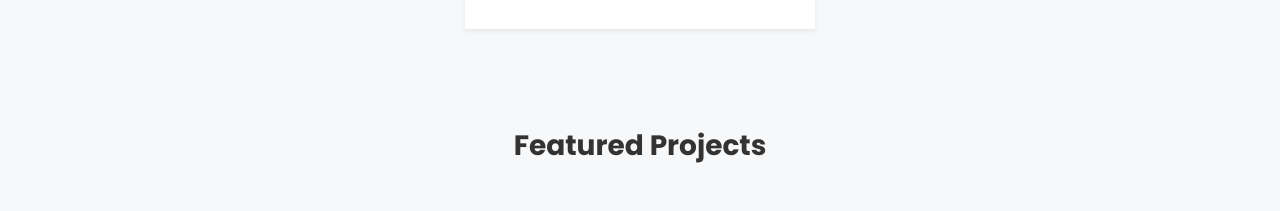
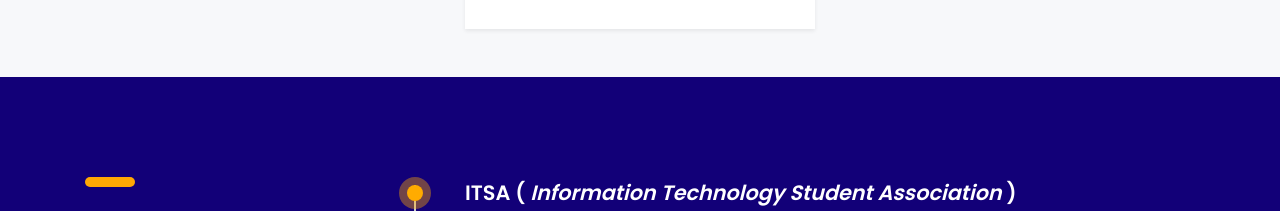
Before and after one commit to andrahafiz/andrahafiz.github.io, a plain HTML site: page index.html in a window 1280 px wide. Shown: the part 1162-1373 px from the top of the page. Drawn offline with nearby package versions, Linux system fonts and the light colour scheme; files whose address does not match are found by name.

Commit message:
Update index.html

```diff
--- a/index.html
+++ b/index.html
@@ -2,7 +2,7 @@
 <html lang="en">
 
 <head>
-	<title>Devon Gawley CV</title>
+	<title>Ciruculum Vite Andra</title>
 	<meta http-equiv="X-UA-Compatible" content="IE=edge">
 	<meta name="viewport" content="width=device-width, initial-scale=1">
 	<meta charset="UTF-8">
@@ -173,7 +173,7 @@
 		<!--//container-->
 	</section>
 	<!--//skills-section-->
-	<section class="section-featured-projects py-5">
+	<!-- <section class="section-featured-projects py-5">
 		<div class="container">
 			<h3 class="section-title font-weight-bold text-center mb-5">Featured Projects</h3>
 			<h5 class="projects-helper">Hover over the projects to read more!</h5>
@@ -213,7 +213,7 @@
 							</ul>
 						</div>
 					</div>
-					<!--//card-->
+
 					<a class="portfolio-link" href="https://eShopNetwork.herokuapp.com" target="_blank">
 						<button type="button" class="btn btn-primary">Visit</button>
 					</a>
@@ -255,7 +255,7 @@
 							</ul>
 						</div>
 					</div>
-					<!--//card-->
+
 					<a class="portfolio-link" href="https://budget-wise.herokuapp.com" target="_blank">
 						<button type="button" class="btn btn-primary">Visit</button>
 					</a>
@@ -294,18 +294,18 @@
 							</ul>
 						</div>
 					</div>
-					<!--//card-->
+
 					<a class="portfolio-link" href="https://sportifydevon.herokuapp.com" target="_blank">
 						<button type="button" class="btn btn-primary">Visit</button>
 					</a>
 				</div>
 
 			</div>
-			<!--//row-->
+
 		</div>
-		<!--///container-->
 
-	</section>
+
+	</section> -->
 
 	<section class="experience-section section">
 		<div class="container">
```
